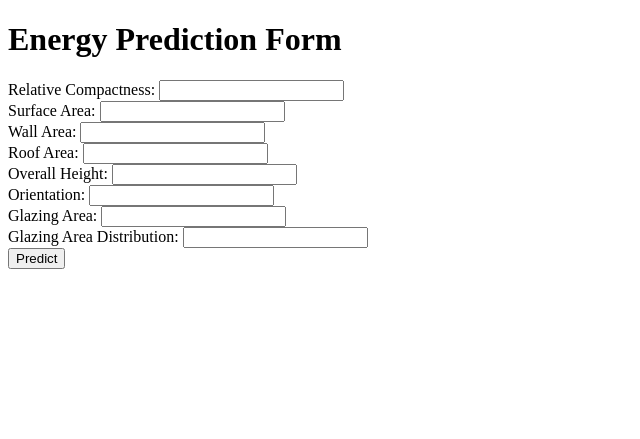
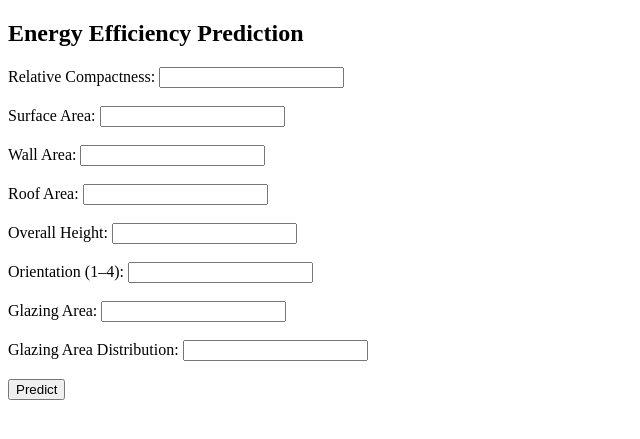
Before and after one commit to Yiqiu-W/Energy-Efficiency-Prediction-Model, a Flask app: page / in a window 1280 px wide. Shown: the top 439 px of the page, without its empty margins (0-640 px from the left). Run offline with Flask 3, Linux system fonts and the light colour scheme; parts of the project's set-up code (start-up, migrations or seed data) failed here and were passed over.

Commit message:
Update index.html

```diff
--- a/templates/index.html
+++ b/templates/index.html
@@ -1,36 +1,63 @@
 <!DOCTYPE html>
 <html>
 <head>
-    <title>Energy Prediction</title>
+    <title>Energy Efficiency Predictor</title>
 </head>
 <body>
-    <h1>Energy Prediction Form</h1>
-    <form method="POST" action="/predict">
+    <h2>Energy Efficiency Prediction</h2>
+
+    <form id="predictForm">
         <label>Relative Compactness:</label>
-        <input type="number" step="0.01" name="f1" required><br>
+        <input type="number" step="0.01" name="Relative_Compactness" required><br><br>
 
         <label>Surface Area:</label>
-        <input type="number" step="0.01" name="f2" required><br>
+        <input type="number" step="0.1" name="Surface_Area" required><br><br>
 
         <label>Wall Area:</label>
-        <input type="number" step="0.01" name="f3" required><br>
+        <input type="number" step="0.1" name="Wall_Area" required><br><br>
 
         <label>Roof Area:</label>
-        <input type="number" step="0.01" name="f4" required><br>
+        <input type="number" step="0.1" name="Roof_Area" required><br><br>
 
         <label>Overall Height:</label>
-        <input type="number" step="0.01" name="f5" required><br>
+        <input type="number" step="0.1" name="Overall_Height" required><br><br>
 
-        <label>Orientation:</label>
-        <input type="number" step="1" name="f6" required><br>
+        <label>Orientation (1–4):</label>
+        <input type="number" name="Orientation" required><br><br>
 
         <label>Glazing Area:</label>
-        <input type="number" step="0.01" name="f7" required><br>
+        <input type="number" step="0.01" name="Glazing_Area" required><br><br>
 
         <label>Glazing Area Distribution:</label>
-        <input type="number" step="1" name="f8" required><br>
+        <input type="number" name="Glazing_Area_Distribution" required><br><br>
 
         <button type="submit">Predict</button>
     </form>
+
+    <h3 id="result"></h3>
+
+    <script>
+        document.getElementById("predictForm").addEventListener("submit", async function (e) {
+            e.preventDefault();
+
+            const formData = new FormData(this);
+
+            const response = await fetch("/predict", {
+                method: "POST",
+                body: formData
+            });
+
+            const result = await response.json();
+
+            if (result.error) {
+                document.getElementById("result").innerHTML =
+                    "Error: " + result.error;
+            } else {
+                document.getElementById("result").innerHTML =
+                    "Cooling Load: " + result.cooling_load.toFixed(2) +
+                    "<br>Heating Load: " + result.heating_load.toFixed(2);
+            }
+        });
+    </script>
 </body>
 </html>
```
